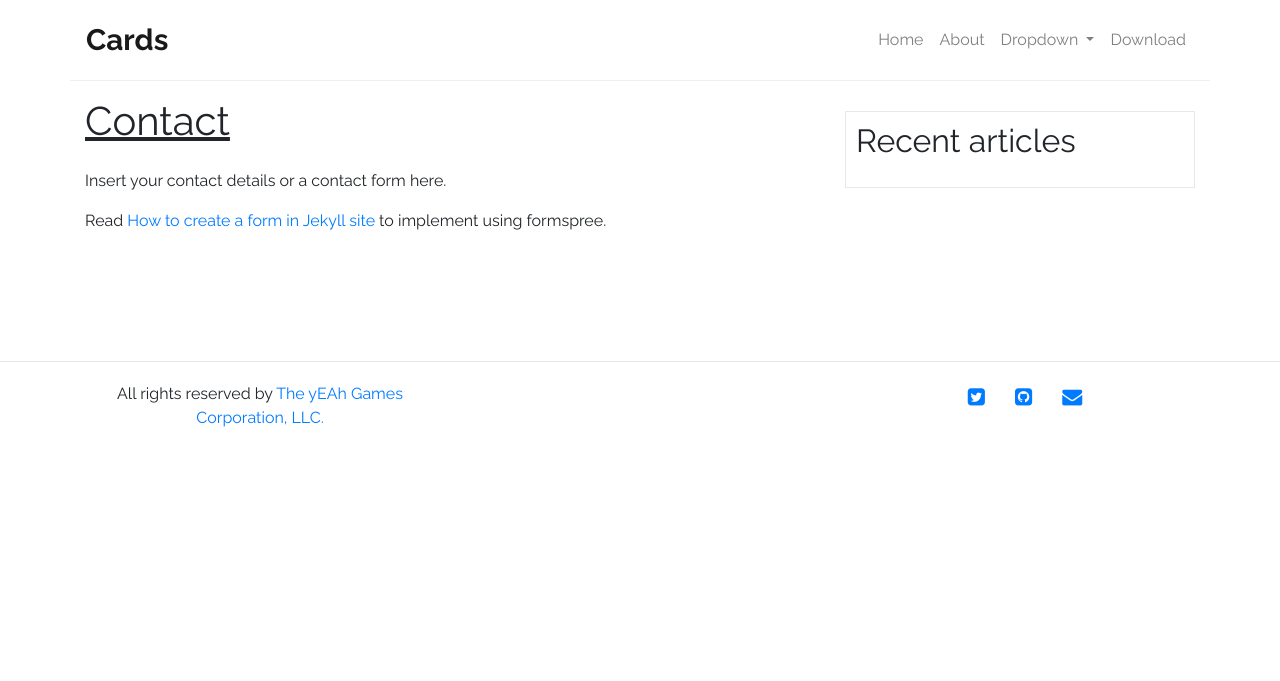
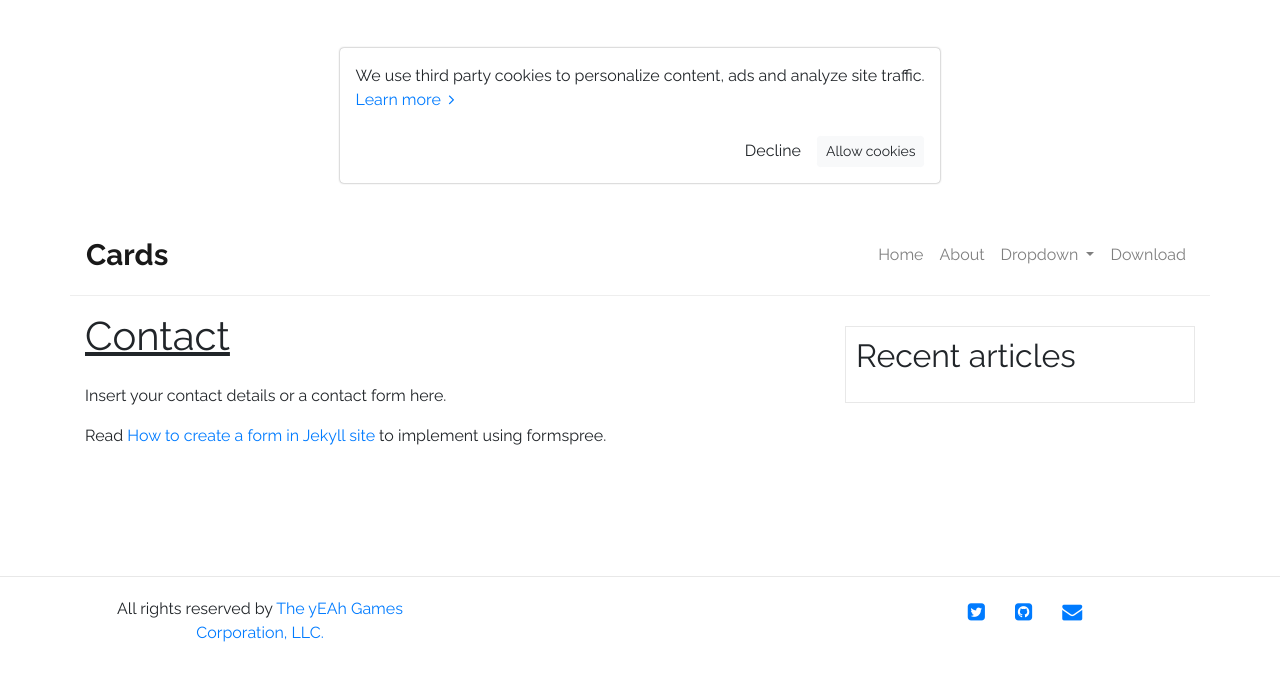
Before and after one commit to yEAh-Games/legacy-ps, a Jekyll site: the page built from contact.md, in a window 1280 px wide. Shown: the top 681 px of the page. Built offline with Jekyll 4.4.1, drawn with Linux system fonts in a browser that asks for light colours.

Commit message:
adding test popup

```diff
--- a/_includes/navigation.html
+++ b/_includes/navigation.html
@@ -1,3 +1,9 @@
+<div class="d-flex justify-content-center mt-5">
+  <div class="card p-3 cookie"><span>We use third party cookies to personalize content, ads and analyze site traffic.<br></span><a href="#">Learn more<i class="fa fa-angle-right ml-2"></i></a>
+      <div class="mt-4 text-right"><span class="mr-3 decline">Decline</span><button class="btn btn-light btn-sm" type="button">Allow cookies</button></div>
+  </div>
+</div>
+
 <nav class="container navbar navbar-expand-lg navbar-light bg-transparent">
   <a class="navbar-brand" href={{"/" | relative_url}}>Cards</a>
   <button
```
